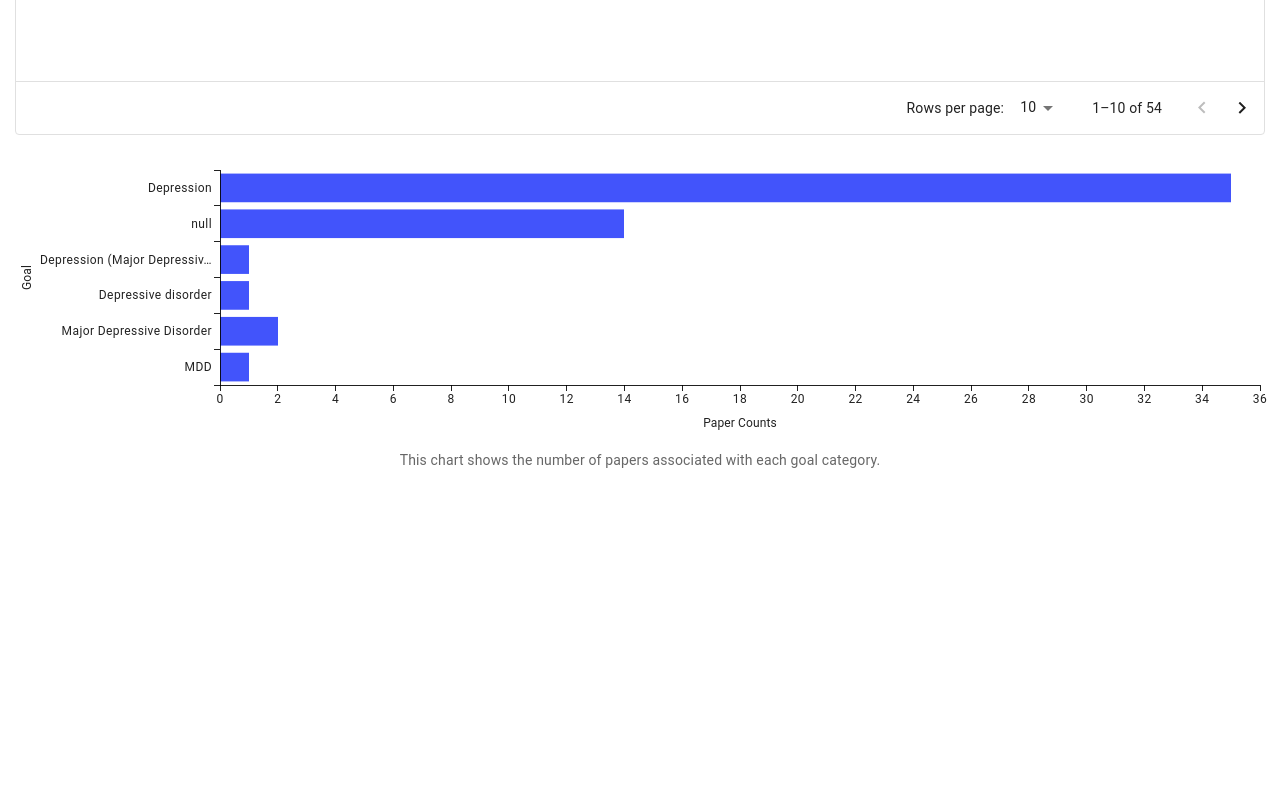
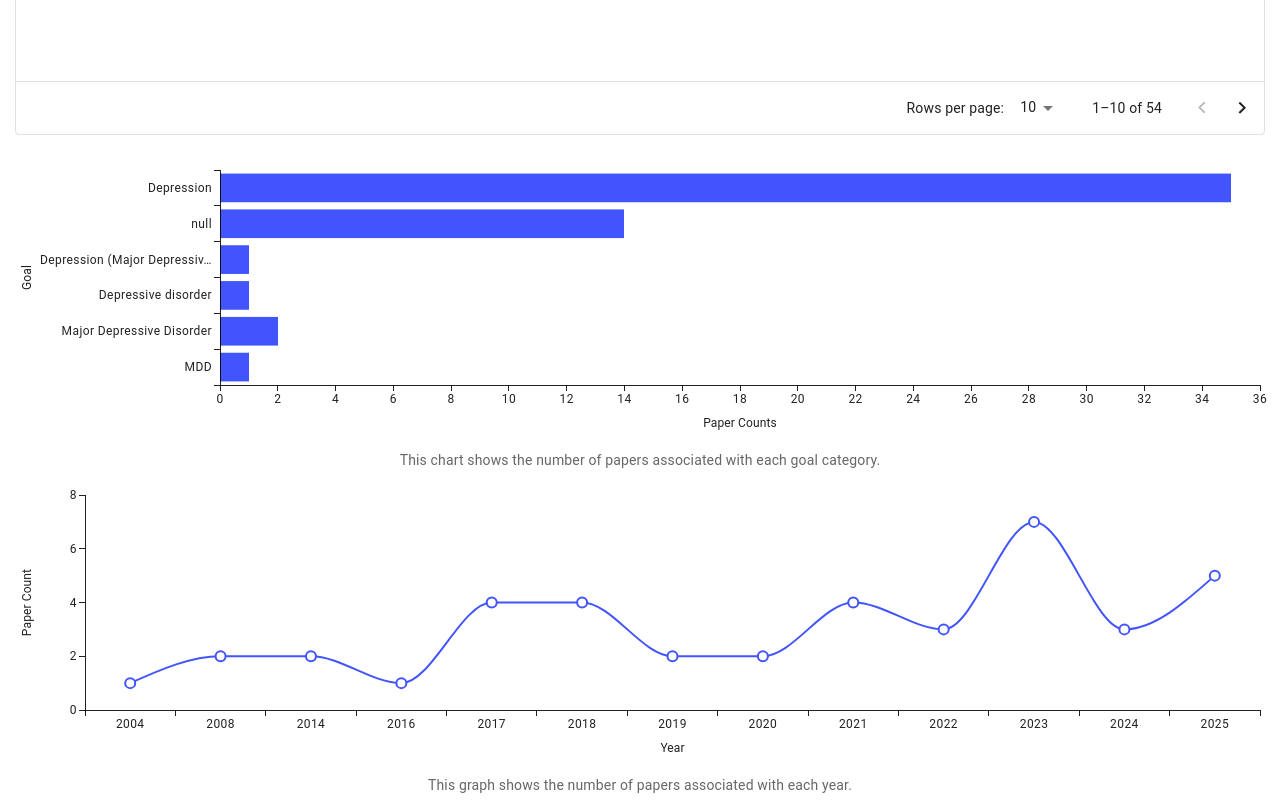
Before and after one commit to ZiweiG/mental-health-datasets-resources-review, a React (Create React App) app: page / in a window 1280 px wide. Shown: the part 670-1470 px from the top of the page. Before the commit the page ends 1145 px from the top, so only its background shows below. Built offline with nearby package versions, Linux system fonts and the light colour scheme.

Commit message:
add line graphs

```diff
--- a/src/App.tsx
+++ b/src/App.tsx
@@ -3,6 +3,7 @@ import './App.css';
 import Box from '@mui/material/Box';
 import MainTable from './Tables/MainTable'
 import GoalChart from './Charts/GoalChart'
+import YearGraph from './Charts/YearGraph'
 import Papa from "papaparse";
 import { DataGrid, GridRowsProp, GridColDef } from '@mui/x-data-grid';
 
@@ -18,6 +19,11 @@ function App() {
 
   const [dataForGoalChart, setDataForGoalChart] = React.useState<any>({
     uniqueGoals: [],
+    counts: [],
+  })
+
+  const [dataForYearGraph, setDataForYearGraph] = React.useState<any>({
+    years: [],
     counts: [],
   })
 
@@ -51,6 +57,19 @@ function App() {
     setDataForGoalChart((prev: any) => ({... prev, uniqueGoals: uniqueGoals, counts: counts }))
   }
 
+  const dataForYearGraphFunc = (data: any) => {
+    const goalCounts = data.reduce((acc: any, row: any) => {
+      const goal = row["Venue Published"];
+      if (goal == null || goal === "") return acc;
+      acc[goal] = (acc[goal] || 0) + 1;
+      return acc;
+    }, {})
+    const entries = Object.entries(goalCounts);
+    const years = entries.map(([goal]) => goal);
+    const counts = entries.map(([_, count]) => count);
+    setDataForYearGraph((prev: any) => ({... prev, years: years, counts: counts }))
+  }
+
   React.useEffect(() => {
     fetch(`${process.env.PUBLIC_URL}/data/dataset1.csv`) // CSV in public/data/fakeData.csv
       .then((res) => res.text())
@@ -66,6 +85,7 @@ function App() {
             if (data.length > 0) {
               dataTableFunc(data)
               dataForGoalChartFunc(data)
+              dataForYearGraphFunc(data)
             }
           },
         });
@@ -86,6 +106,9 @@ function App() {
       </Box>
       <Box>
         <GoalChart x={dataForGoalChart.uniqueGoals} y={dataForGoalChart.counts}/>
+      </Box>
+      <Box>
+        <YearGraph x={dataForYearGraph.years} y={dataForYearGraph.counts}/>
       </Box>
     </Box>
   );
--- a/src/Charts/GoalChart.tsx
+++ b/src/Charts/GoalChart.tsx
@@ -2,7 +2,6 @@ import * as React from 'react';
 import { BarChart } from '@mui/x-charts/BarChart';
 import Box from '@mui/material/Box';
 import Typography from '@mui/material/Typography';
-import { chartsTooltipClasses } from '@mui/x-charts/ChartsTooltip';
 
 export default function GoalChart({x, y}: any) {
   return (
--- /dev/null
+++ b/src/Charts/YearGraph.tsx
@@ -0,0 +1,32 @@
+import * as React from 'react';
+import { LineChart } from '@mui/x-charts/LineChart';
+import Box from '@mui/material/Box';
+import Typography from '@mui/material/Typography';
+
+export default function YearGraph({x, y}: any){
+    console.log(x, y)
+    return (
+        <Box>
+        <LineChart
+            xAxis={[
+                {
+                data: x,
+                label: 'Year',
+                scaleType: 'band',
+                labelStyle: { fontSize: 12 }
+                },
+            ]}
+            yAxis={[{ label: 'Paper Count', labelStyle: { fontSize: 12 }, }]}
+            series={[
+                {
+                data: y
+                },
+            ]}
+            height={300}
+        />
+        <Typography variant="body2" align="center" color="textSecondary" gutterBottom>
+        This graph shows the number of papers associated with each year.
+      </Typography>
+      </Box>
+    )
+}
```
